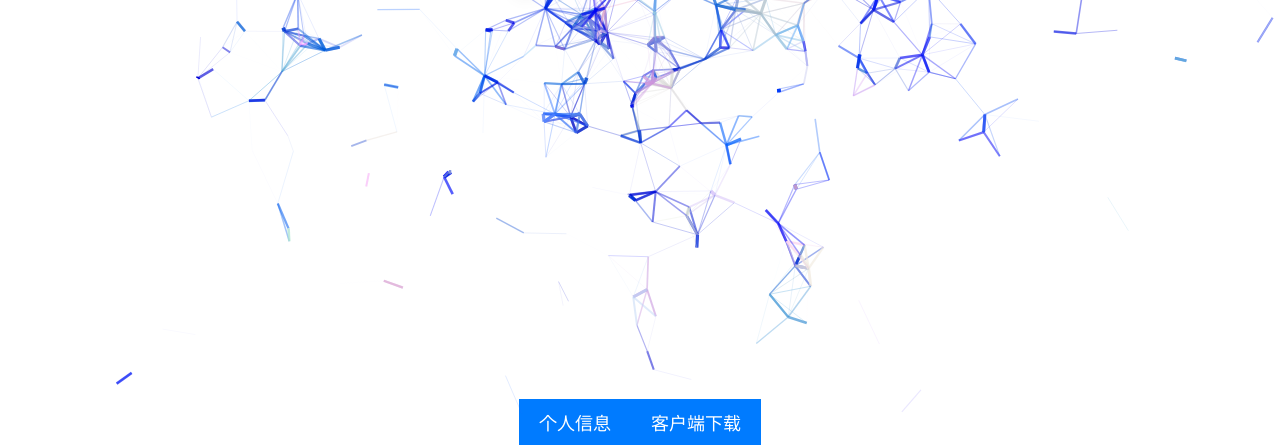
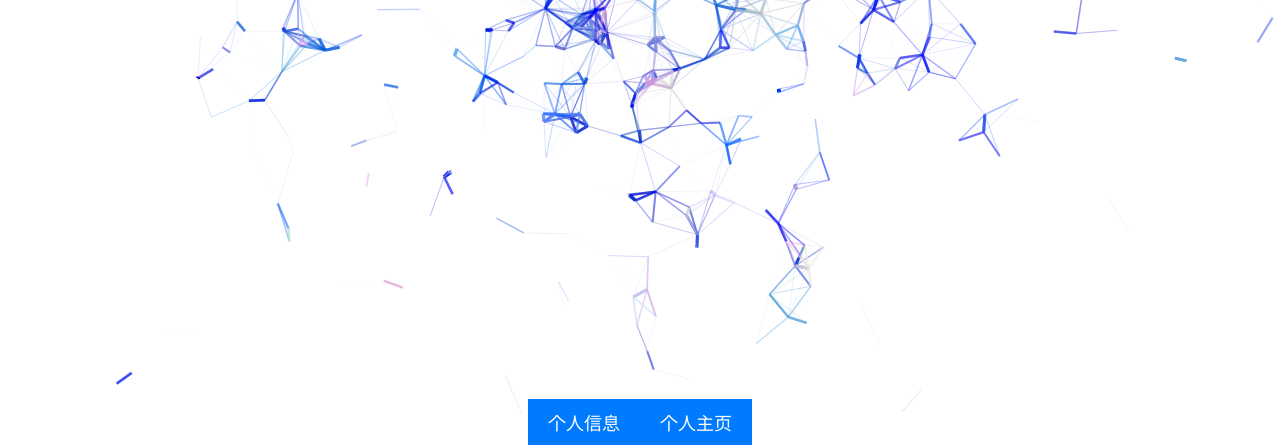
Before and after one commit to wjr-command/wjr-command.github.io, a plain HTML site: page index.html in a window 1280 px wide. Shown: the part 355-800 px from the top of the page. Drawn offline with Linux system fonts and the light colour scheme; animation ran at ten frames a second.

Commit message:
Update index.html

```diff
--- a/index.html
+++ b/index.html
@@ -45,7 +45,7 @@
 <body>
     <h1>wjr-command</h1>
     <button id="myButton" ontouchstart="this.classList.add('active')" ontouchend="this.classList.remove('active')" onclick="window.location.href='x.html';">个人信息</button>
-    <button id="myButton1" ontouchstart="this.classList.add('active')" ontouchend="this.classList.remove('active')" onclick="window.location.href='wjr.zip';">客户端下载</button>
+    <button id="myButton1" ontouchstart="this.classList.add('active')" ontouchend="this.classList.remove('active')" onclick="window.location.href='http://[2409:8a7a:1472:9e0:18c:1609:32c3:aa2b]';">个人主页</button>
     <div class="center-text"></div>
     <canvas></canvas>
     <script src="./static/js/script1.js"></script>
```
